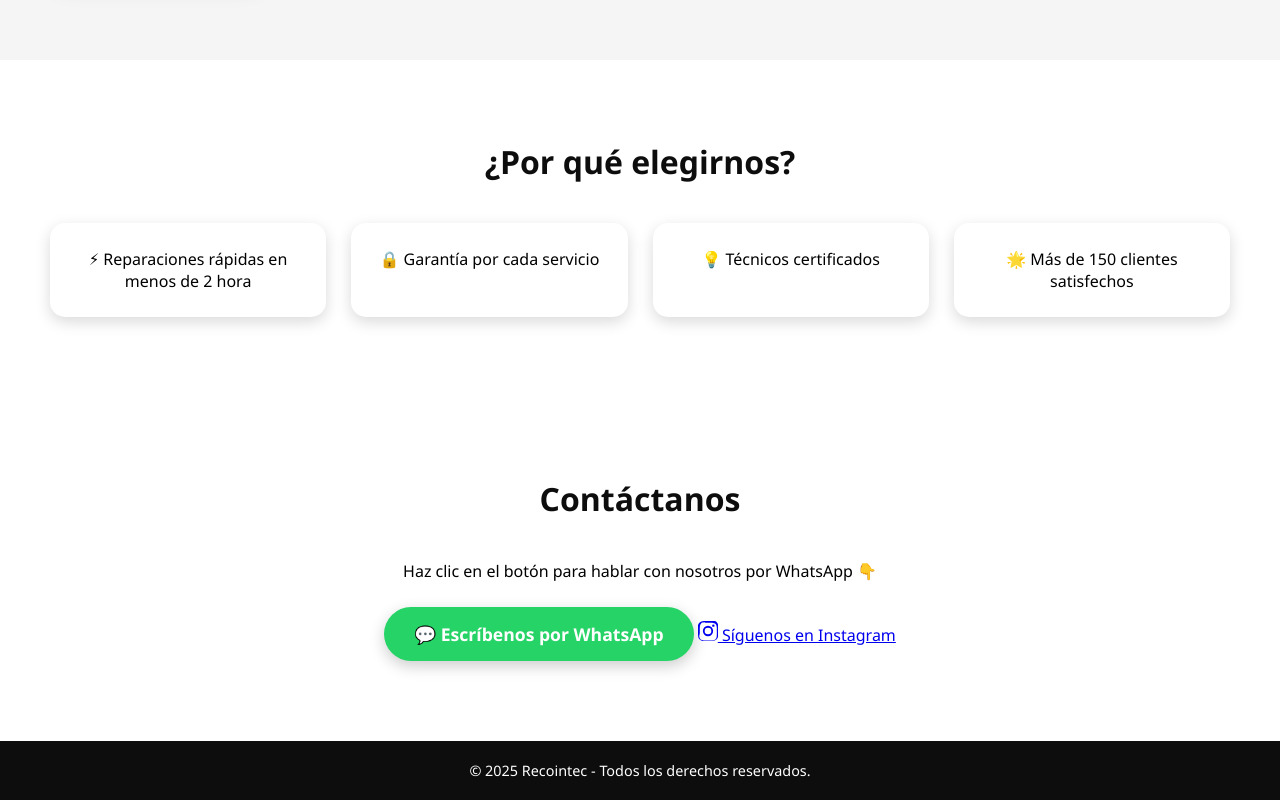
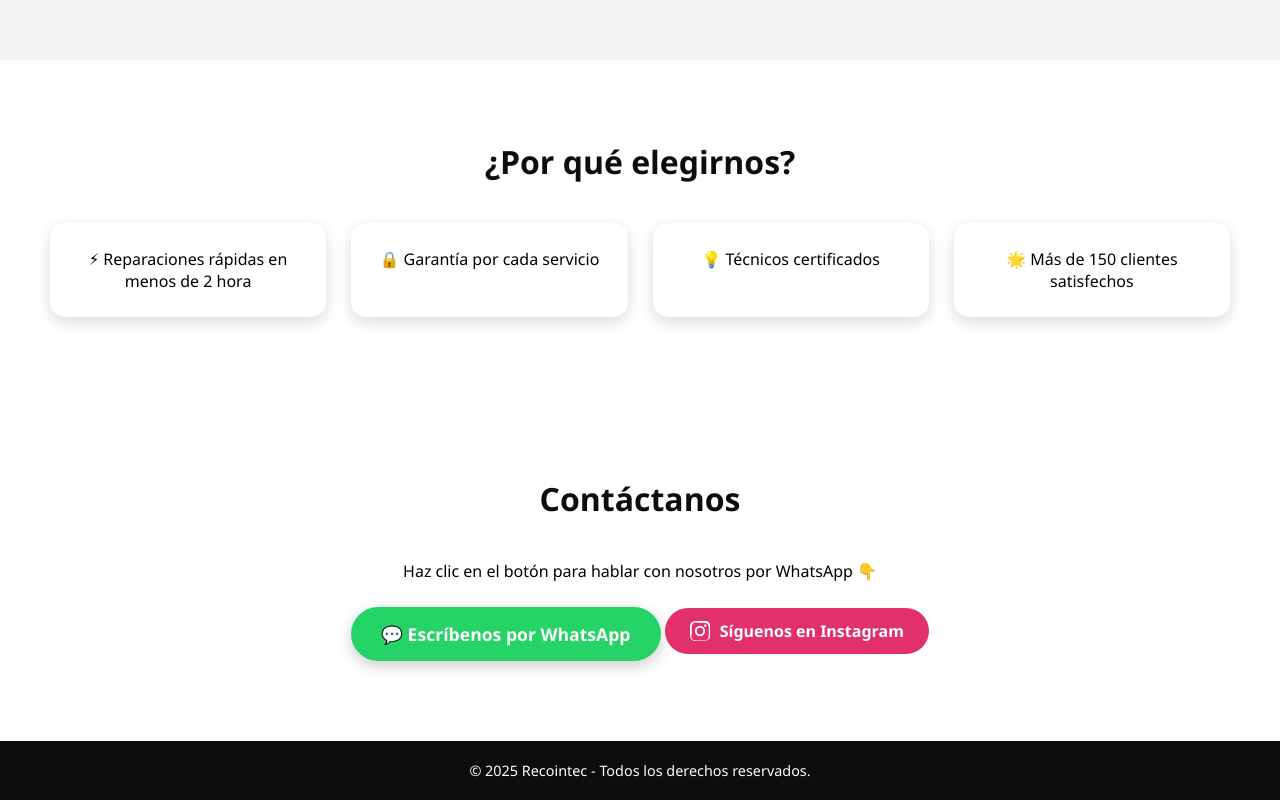
Before and after one commit to AOMORIINST/Recointec, a plain HTML site: page index.html in a window 1280 px wide. Shown: the part 1428-2228 px from the top of the page. Drawn offline with Linux system fonts and the light colour scheme.

Commit message:
style.css

```diff
--- a/style.css
+++ b/style.css
@@ -245,3 +245,22 @@ footer {
   background: #1ebe5d;
   transform: scale(1.1);
 }
+.btn-instagram {
+  display: inline-flex;
+  align-items: center;
+  gap: 10px;
+  background: #E1306C;
+  color: #fff;
+  font-weight: bold;
+  padding: 12px 25px;
+  border-radius: 50px;
+  text-decoration: none;
+  transition: transform 0.3s, background 0.3s;
+}
+.btn-instagram:hover {
+  background: #c1275b;
+  transform: scale(1.05);
+}
+.btn-instagram svg {
+  fill: #fff;
+}
```
